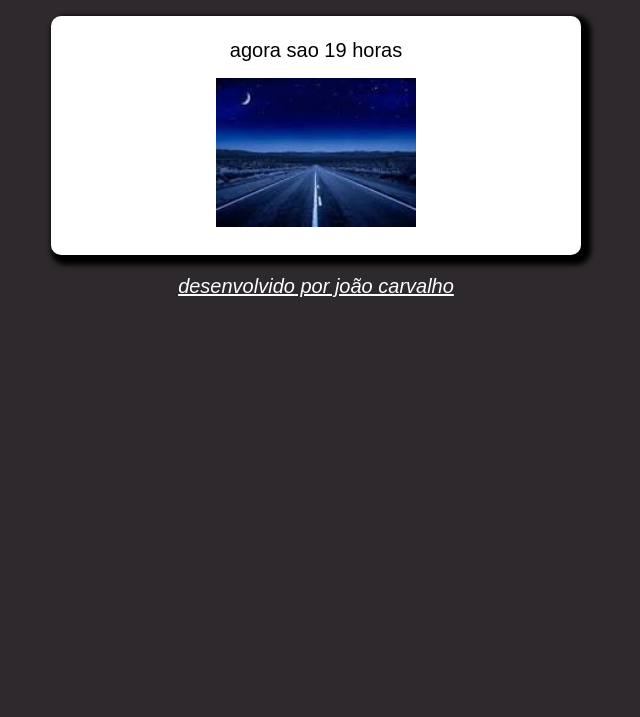
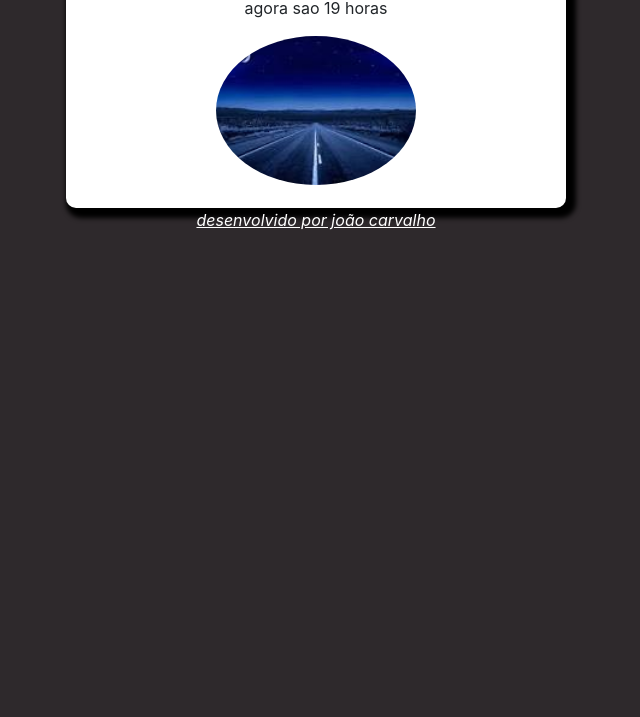
Before and after one commit to JoaoEudesC/dia-noite, a plain HTML site: page index.html in a window 1280 px wide. Shown: the part 83-800 px from the top of the page, without its empty margins (324-964 px from the left). Drawn offline with nearby package versions, Linux system fonts and the light colour scheme.

Commit message:
bootstrap

```diff
--- a/app.js
+++ b/app.js
@@ -10,6 +10,8 @@ function carregar(){
 
 var time = new Date()
 var hora = time.getHours()     // comando para pegar as horas atuais
+
+
 
 
 
--- a/index.html
+++ b/index.html
@@ -7,6 +7,7 @@
         <title>hora do dia</title>
         <link rel="shortcut icon" href="iconsol.ico" type="image/x-icon">
         <link rel="stylesheet" href="style.css">
+        <link rel="stylesheet" href="https://cdn.jsdelivr.net/npm/bootstrap@4.3.1/dist/css/bootstrap.min.css" integrity="sha384-ggOyR0iXCbMQv3Xipma34MD+dH/1fQ784/j6cY/iJTQUOhcWr7x9JvoRxT2MZw1T" crossorigin="anonymous">
     </head>
     <body onload="carregar()">
         <header>
@@ -19,7 +20,7 @@
             </div>
 
             <div id="foto">
-                <img src="manha.webp" alt="manha" id="imagem" width="200px" height="autos">
+                <img src="manha.webp" alt="manha" id="imagem" width="200px" height="autos" class="rounded-circle">
             </div>
         </section>
 
```
